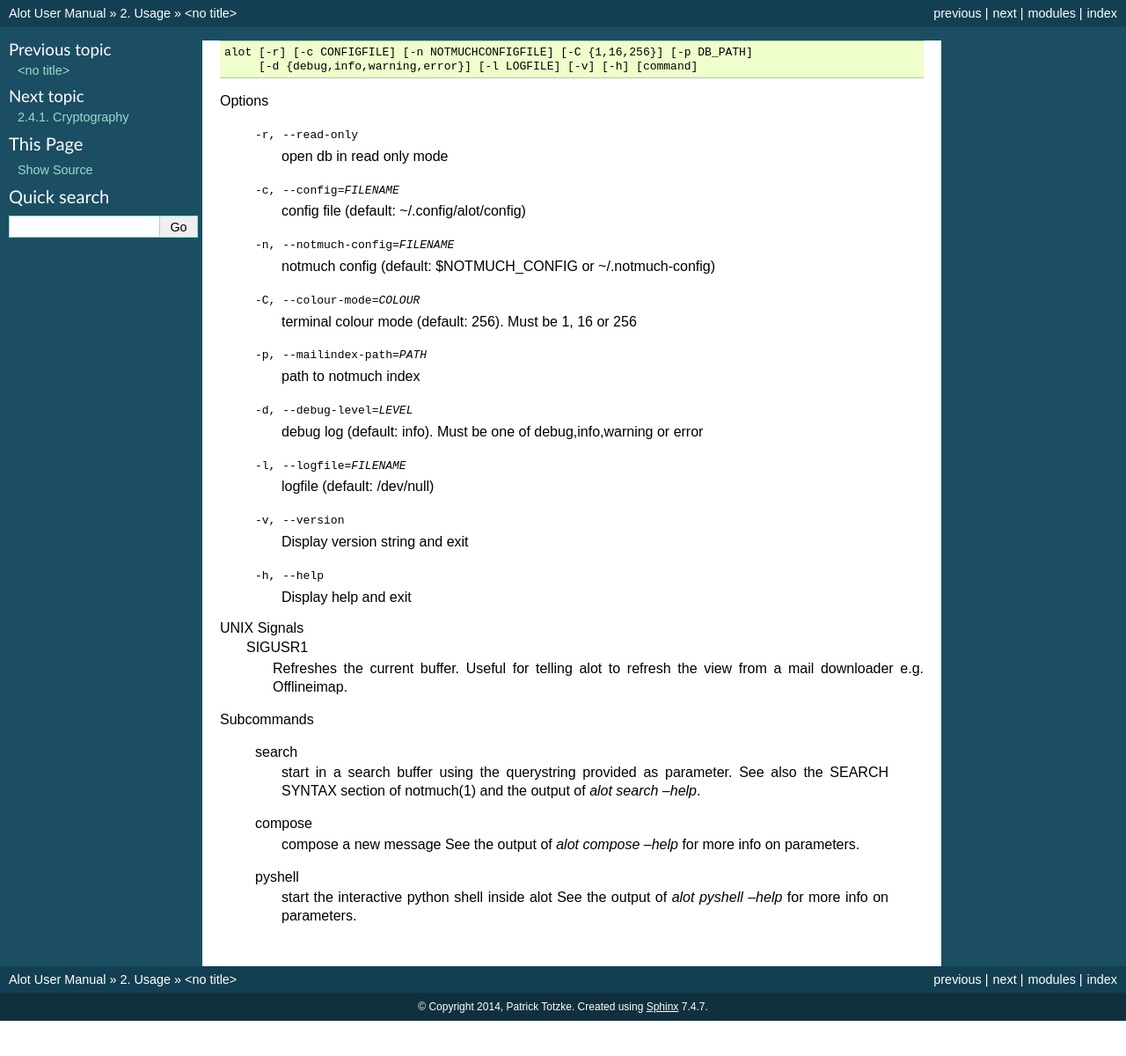
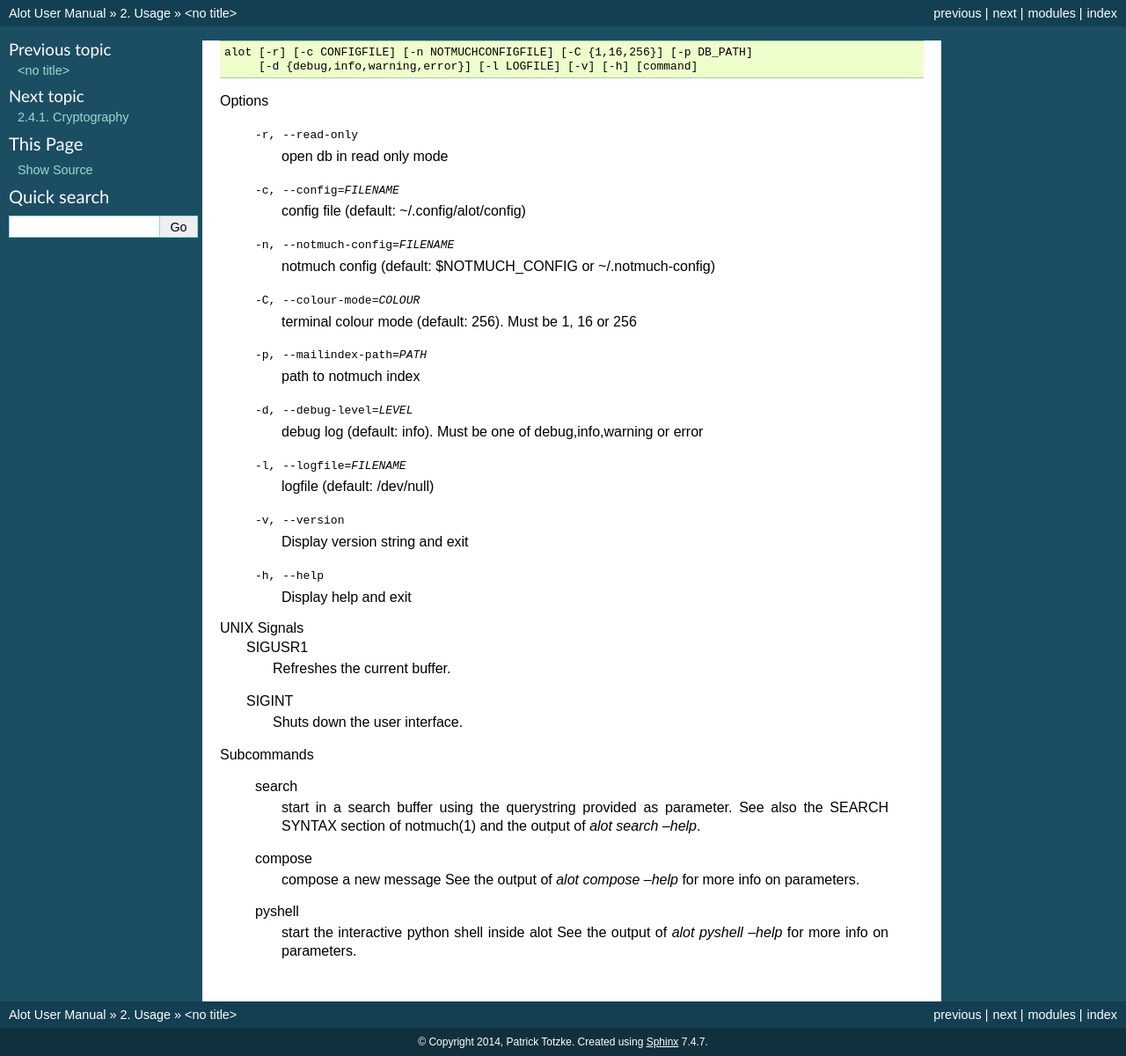
Before and after one commit to pazz/alot, a Sphinx documentation site: the page built from docs/source/usage/synopsis.rst, in a window 1280 px wide. Shown: the whole page at 88% size. Built offline with Sphinx 7.4.7, drawn with Linux system fonts in a browser that asks for light colours; before the commit the page ends 1160 px from its top, so only the background shows below that.

Commit message:
document SIGINT handling
This adds documentation for SIGINT signals to the html and man pages,
and removes a "this is useful for.." comment on SIGUSR1.

```diff
--- a/docs/source/usage/synopsis.rst
+++ b/docs/source/usage/synopsis.rst
@@ -17,8 +17,9 @@
 
 UNIX Signals
     SIGUSR1
-        Refreshes the current buffer. Useful for telling alot to refresh the
-        view from a mail downloader e.g. Offlineimap.
+        Refreshes the current buffer.
+    SIGINT
+        Shuts down the user interface.
 
 
 Subcommands
```
